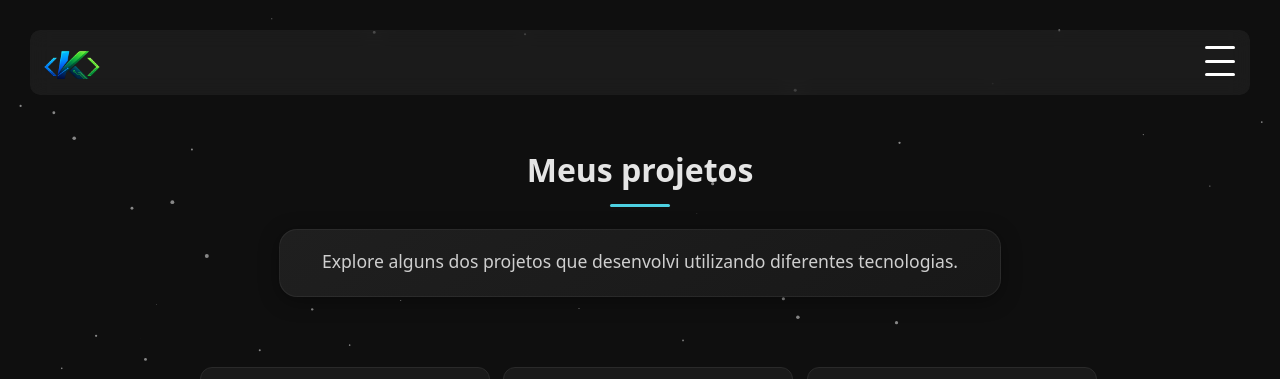
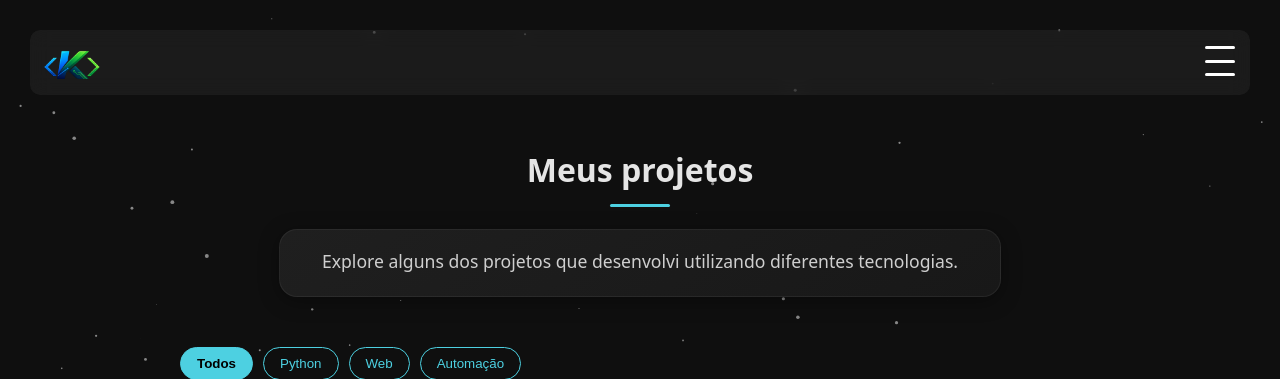
Before and after one commit to KevenLucas025/ProjetoSite, a Django app: page /projetos/ in a window 1280 px wide. Shown: the top 379 px of the page. Run offline with Django 5.2, Linux system fonts and the light colour scheme; data comes from the database, SQL or seed files in the repository.

Commit message:
novo botão

```diff
--- a/templates/base.html
+++ b/templates/base.html
@@ -1568,7 +1568,33 @@
     border-color: #4f46e5;
   }
 
-
+  .filtros {
+    display: flex;
+    gap: 10px;
+    margin-bottom: 20px;
+    flex-wrap: wrap;
+  }
+
+  .btn-filtro {
+    padding: 8px 16px;
+    border: 1px solid #4dd0e1;
+    background: transparent;
+    color: #4dd0e1;
+    border-radius: 20px;
+    cursor: pointer;
+    transition: 0.3s;
+  }
+
+  .btn-filtro:hover {
+    background: #4dd0e1;
+    color: #000;
+  }
+
+  .btn-filtro.ativo {
+    background: #4dd0e1;
+    color: #000;
+    font-weight: bold;
+  }
 
 
   @media (max-width: 768px){
--- a/templates/projetos.html
+++ b/templates/projetos.html
@@ -12,10 +12,16 @@
           Explore alguns dos projetos que desenvolvi utilizando diferentes tecnologias.
       </span>
     </p>
+    <div class="filtros">
+      <button onclick="filtrar('todos',this)" class="btn-filtro ativo">Todos</button>
+      <button onclick="filtrar('python',this)" class="btn-filtro">Python</button>
+      <button onclick="filtrar('web',this)" class="btn-filtro">Web</button>
+      <button onclick="filtrar('selenium',this)" class="btn-filtro">Automação</button>
+    </div>
 
   <div class="grid">
     {% for p in projetos %}
-      <div class="card projeto-card">
+      <div class="card projeto-card" data-categoria="{{ p.tecnologias|lower|cut:' ' }}">
         <div class="imagem-container">
           {% if p.imagem %}
             <img src="{% static p.imagem %}"
@@ -70,6 +76,9 @@
     {% empty %}
       <p>Nenhum projeto cadastrado ainda.</p>
     {% endfor %}
+    <p id="mensagemSemProjetos" style="display: none; text-align: center; margin-top: 20px;">
+      <span id="textoMensagem"></span>
+    </p>
   </div>
 
   <!-- Modal de detalhes -->
@@ -215,5 +224,43 @@
         fecharModalVideo();
       }
     });
+function filtrar(categoria, botaoClicado) {
+  const cards = document.querySelectorAll('.projeto-card');
+  const botoes = document.querySelectorAll('.btn-filtro');
+
+
+  let visiveis = 0;
+
+  // botão ativo
+  botoes.forEach(btn => btn.classList.remove('ativo'));
+  botaoClicado.classList.add('ativo');
+
+  cards.forEach(card => {
+    const cat = card.getAttribute('data-categoria') || "";
+
+    if (categoria === 'todos' || cat.includes(categoria)) {
+      card.style.display = 'block';
+      visiveis++;
+    } else {
+      card.style.display = 'none';
+    }
+  });
+
+  // mostra ou esconde mensagem
+  const mensagem = document.getElementById('mensagemSemProjetos');
+  const textoMensagem = document.getElementById('textoMensagem');
+
+  if (visiveis === 0) {
+    if (categoria === 'web') {
+      textoMensagem.innerHTML = "🌐 Você já está visualizando um projeto web desenvolvido (este portfólio).";
+    } else {
+      textoMensagem.innerHTML = "🚧 Nenhum projeto encontrado para esse filtro.";
+    }
+
+    mensagem.style.display = 'block';
+  } else {
+    mensagem.style.display = 'none';
+  }
+}
   </script>
   {% endblock %}
```
